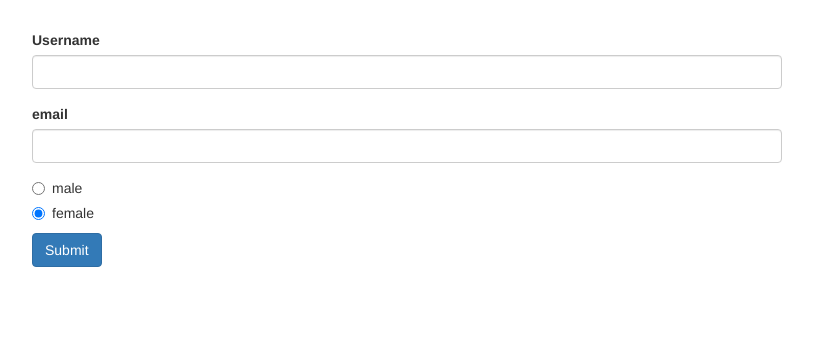
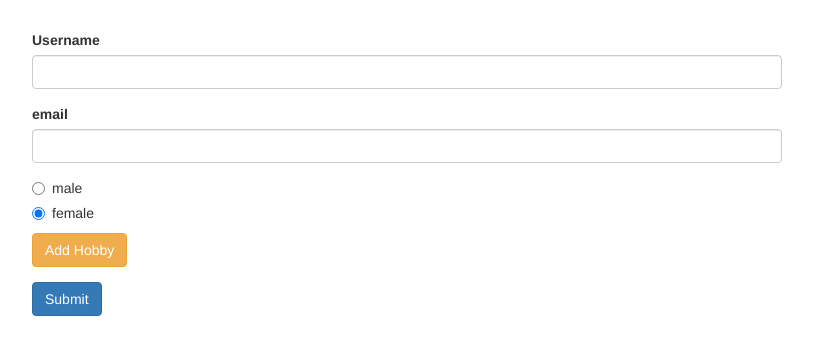
Before and after one commit to Arish11/reactiveForms, an Angular app: page / in a window 1280 px wide. Shown: the top 354 px of the page, without its empty margins (233-1046 px from the left). Built offline with nearby package versions, Linux system fonts and the light colour scheme.

Commit message:
used form array to render users hobbies dynamically

```diff
--- a/src/app/app.component.html
+++ b/src/app/app.component.html
@@ -30,6 +30,14 @@
               [value]="gender">{{ gender }}
           </label>
         </div>
+        <div formArrayName="hobbies">
+          <div class="form-group">
+            <button class="btn btn-warning" type="button" (click)="onAddHobby()">Add Hobby</button>
+          </div>
+          <div class="form-group" *ngFor="let hobby of getControls(); let i = index">
+            <input type="text" class="form-control" [formControlName]="i">
+          </div>
+        </div>
         <button class="btn btn-primary" type="submit">Submit</button>
       </form>
     </div>
--- a/src/app/app.component.ts
+++ b/src/app/app.component.ts
@@ -1,5 +1,5 @@
 import { Component, OnInit } from '@angular/core';
-import { FormControl, FormGroup, Validators } from '@angular/forms';
+import { FormArray, FormControl, FormGroup, Validators } from '@angular/forms';
 
 @Component({
   selector: 'app-root',
@@ -16,11 +16,21 @@
         'userName': new FormControl(null, Validators.required),
         'email': new FormControl(null, [Validators.required, Validators.email]),
       }),
-      'gender': new FormControl('female')
+      'gender': new FormControl('female'),
+      'hobbies': new FormArray([])
     })
   }
 
   onSubmit(){
     console.log(this.signUpForm)
   }
+
+  onAddHobby(){
+    const control = new FormControl(null,Validators.required);
+   (<FormArray> this.signUpForm.get('hobbies')).push(control)
+  }
+
+  getControls() {
+    return (<FormArray>this.signUpForm.get('hobbies')).controls;
+  }
 }
```
